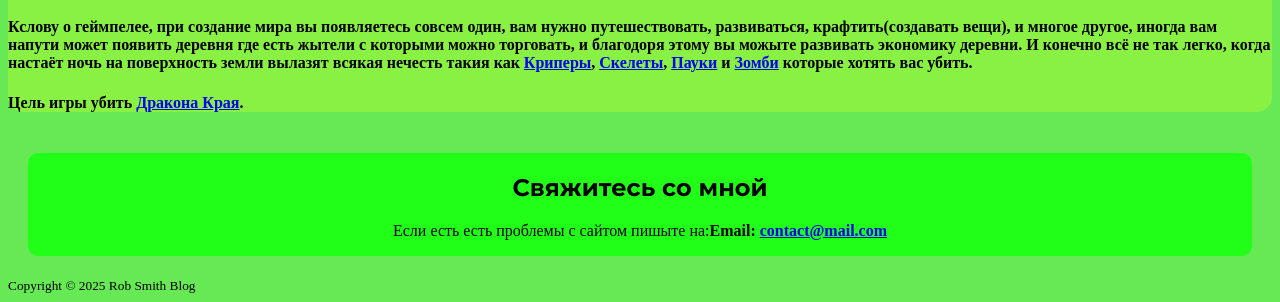
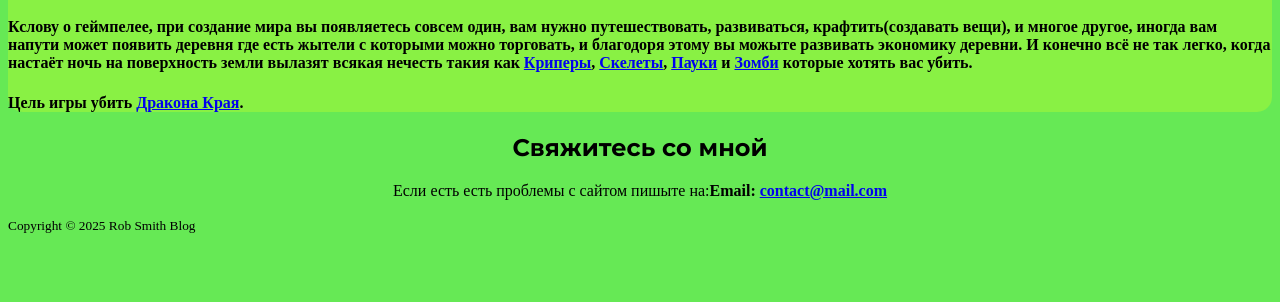
Before and after one commit to Del1ng/last_project, a plain HTML site: page index.html in a window 1280 px wide. Shown: the part 1025-1327 px from the top of the page. After the commit the page ends 1267 px from the top, so only its background shows below. Drawn offline with Linux system fonts and the light colour scheme.

Commit message:
Update index.html

```diff
--- a/index.html
+++ b/index.html
@@ -66,8 +66,6 @@
             <div>
 
             </div>
-            <div class="footer-columns">
-            <div class="footer-column">
               <h2>Свяжитесь со мной</h2>
               <p>
               Если есть есть проблемы с сайтом пишыте на:
```
